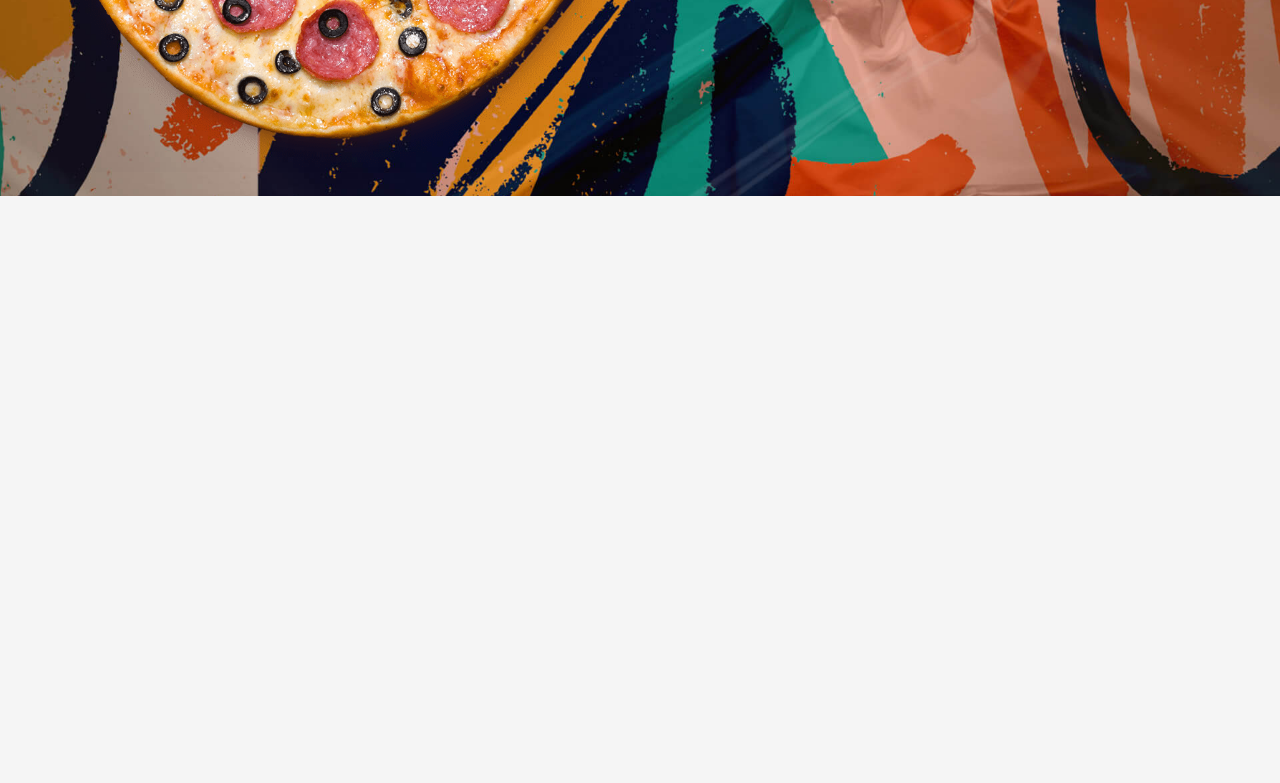
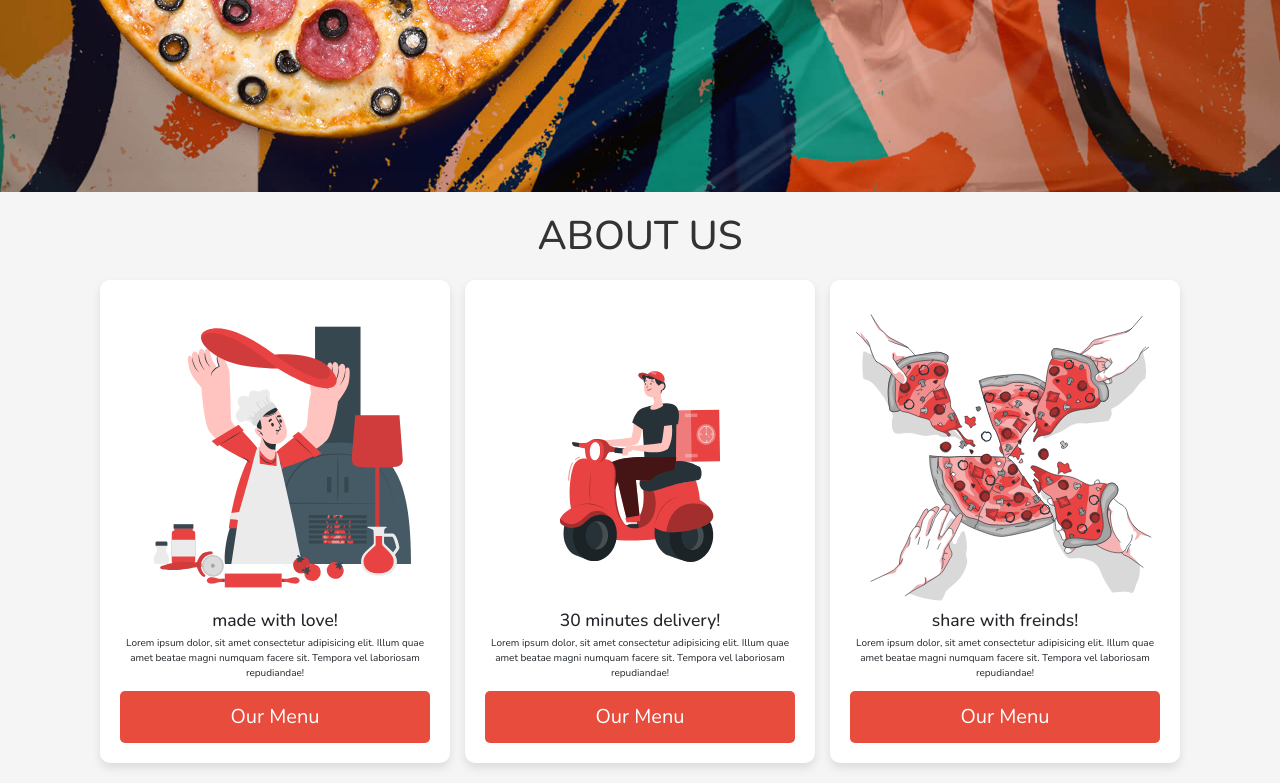
Before and after one commit to shahirsizan/pizza-shop, a plain HTML site: page index.html in a window 1280 px wide. Shown: the part 541-1324 px from the top of the page. Before the commit the page ends 800 px from the top, so only its background shows below. Drawn offline with nearby package versions, Linux system fonts and the light colour scheme.

Commit message:
Certain code updated

```diff
--- a/css/style2.css
+++ b/css/style2.css
@@ -20,6 +20,8 @@
 	text-decoration: none;
 	transition: 0.2s linear;
 }
+
+
 
 ::-webkit-scrollbar {
 	width: 1rem;
@@ -51,6 +53,13 @@ section {
 	margin: 0 auto;
 	max-width: 1200px;
 }
+
+.heading{
+    text-align: center;
+    margin-bottom: 2rem;
+    font-size: 4rem;
+    color:var(--black);
+ }
 
 .btn {
 	display: block;
@@ -482,6 +491,22 @@ section {
 /* home-bg ends here  */
 /* home-bg ends here  */
 
+.about .box-container{
+    display: grid;
+    grid-template-columns: repeat(auto-fit, 35rem);
+    gap:1.5rem;
+    align-items: flex-start;
+    justify-content: center;
+ }
+
+ .about .box-container .box{
+    background-color: var(--white);
+    border-radius: 1rem;
+    padding:2rem;
+    text-align: center;
+    box-shadow: var(--box-shadow);
+ }
+
 
 
 /* MEDIA QUERIES  */
--- a/index.html
+++ b/index.html
@@ -4,21 +4,22 @@
 		<meta charset="UTF-8" />
 		<meta http-equiv="X-UA-Compatible" content="IE=edge" />
 		<meta name="viewport" content="width=device-width, initial-scale=1.0" />
+		<link
+			rel="stylesheet"
+			type="text/css"
+			href="bootstrap/css/bootstrap.min.css"
+		/>
 
-		<title>Pizza Shop</title>
-
-		<!-- font awesome cdn link  -->
 		<link
 			rel="stylesheet"
 			href="https://cdnjs.cloudflare.com/ajax/libs/font-awesome/6.1.1/css/all.min.css"
 		/>
-		<!-- css file link  -->
 		<link rel="stylesheet" href="css/style2.css" />
+
+		<title>Pizza Shop</title>
 	</head>
 
 	<body>
-		<!-- HEADER STARTS  -->
-
 		<header class="header">
 			<section class="flex">
 				<a href="#home" class="logo">Pizza.</a>
@@ -313,7 +314,6 @@
 		<div class="home-bg">
 			<section class="home" id="home">
 				<div class="slide-container">
-
 					<div class="slide active">
 						<div class="image">
 							<img src="images/home-img-1.png" alt="" />
@@ -373,9 +373,77 @@
 		<!-- home-bg code ends here   -->
 		<!-- home-bg code ends here   -->
 
+		<section class="about" id="about">
+			<h1 class="heading">ABOUT US</h1>
+
+			<div class="box-container">
+				<div class="box">
+					<img src="images/about-1.svg" alt="" />
+					<h3>made with love!</h3>
+					<p>
+						Lorem ipsum dolor, sit amet consectetur adipisicing
+						elit. Illum quae amet beatae magni numquam facere sit.
+						Tempora vel laboriosam repudiandae!
+					</p>
+					<a href="#menu" class="btn">our menu</a>
+				</div>
+
+				<div class="box">
+					<img src="images/about-2.svg" alt="" />
+					<h3>30 minutes delivery!</h3>
+					<p>
+						Lorem ipsum dolor, sit amet consectetur adipisicing
+						elit. Illum quae amet beatae magni numquam facere sit.
+						Tempora vel laboriosam repudiandae!
+					</p>
+					<a href="#menu" class="btn">our menu</a>
+				</div>
+
+				<div class="box">
+					<img src="images/about-3.svg" alt="" />
+					<h3>share with freinds!</h3>
+					<p>
+						Lorem ipsum dolor, sit amet consectetur adipisicing
+						elit. Illum quae amet beatae magni numquam facere sit.
+						Tempora vel laboriosam repudiandae!
+					</p>
+					<a href="#menu" class="btn">our menu</a>
+				</div>
+			</div>
+		</section>
 
 
 
+		<!-- BOOTSTRAP CAROUSEL SECTION. PORE DEKHTE HOBE
+			<section>
+			<div id="carouselExampleInterval" class="carousel slide" data-bs-ride="carousel">
+				<div class="carousel-inner">
+				  <div class="carousel-item active" data-bs-interval="10000">
+					<img src="images/about-1.svg" class="d-block w-50" alt="...">
+				  </div>
+				  <div class="carousel-item" data-bs-interval="2000">
+					<img src="images/about-2.svg" class="d-block w-50" alt="...">
+				  </div>
+				  <div class="carousel-item">
+					<img src="images/about-3.svg" class="d-block w-50" alt="...">
+				  </div>
+				</div>
+
+				<button class="carousel-control-prev" type="button" data-bs-target="#carouselExampleInterval" data-bs-slide="prev">
+				  <span class="carousel-control-prev-icon" aria-hidden="true"></span>
+				  <span class="visually-hidden">Previous</span>
+				</button>
+				<button class="carousel-control-next" type="button" data-bs-target="#carouselExampleInterval" data-bs-slide="next">
+				  <span class="carousel-control-next-icon" aria-hidden="true"></span>
+				  <span class="visually-hidden">Next</span>
+				</button>
+			  </div>
+		</section>
+		</section>
+
+
+
+		-->
 
 		<!-- external js file link. This line should be at the very bottom of this file   -->
 		<!-- external js file link. This line should be at the very bottom of this file   -->
@@ -383,6 +451,7 @@
 		<!-- external js file link. This line should be at the very bottom of this file   -->
 		<!-- external js file link. This line should be at the very bottom of this file   -->
 
+		<script type="text/javascript" src="bootstrap/js/bootstrap.min.js"
 		<script src="js/script2.js"></script>
 	</body>
 </html>
```
Also changed, not shown: 1 other file.
